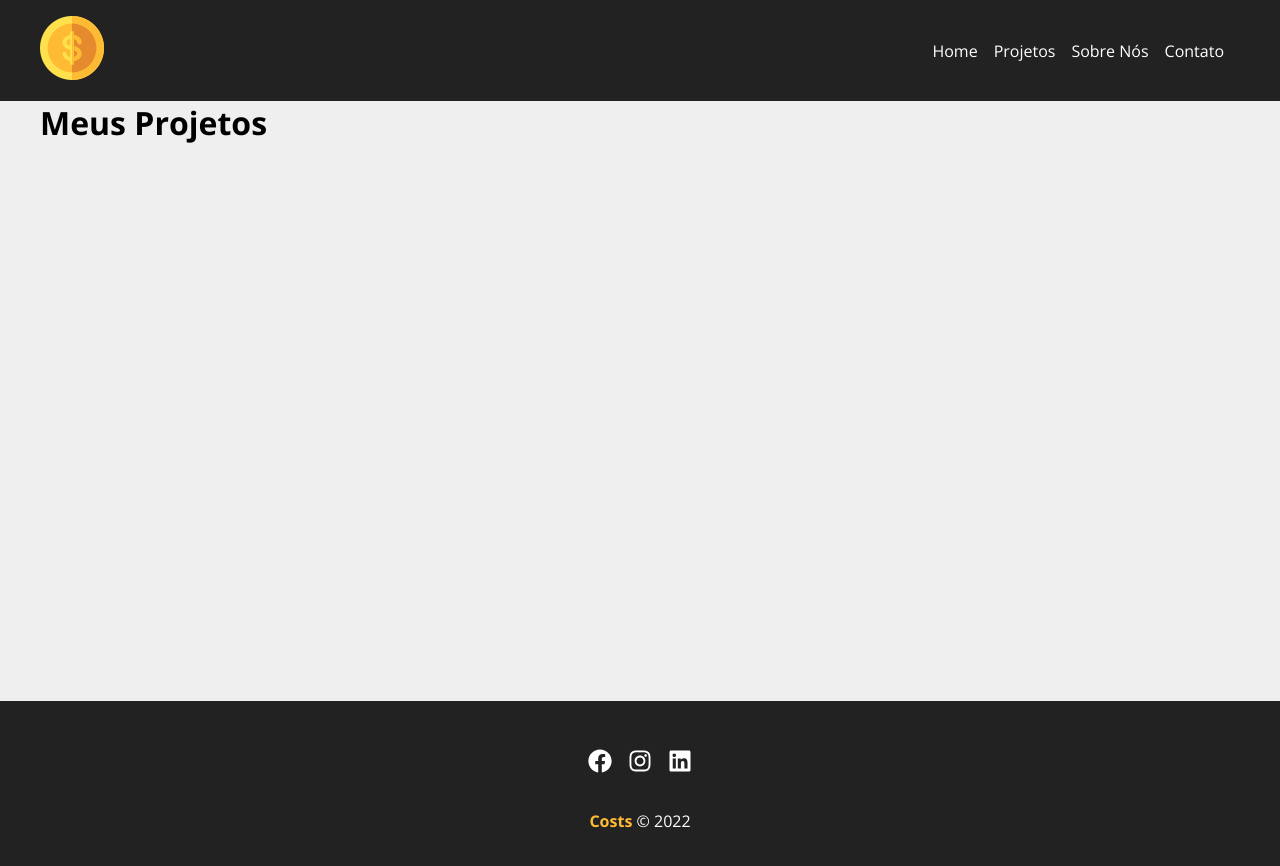
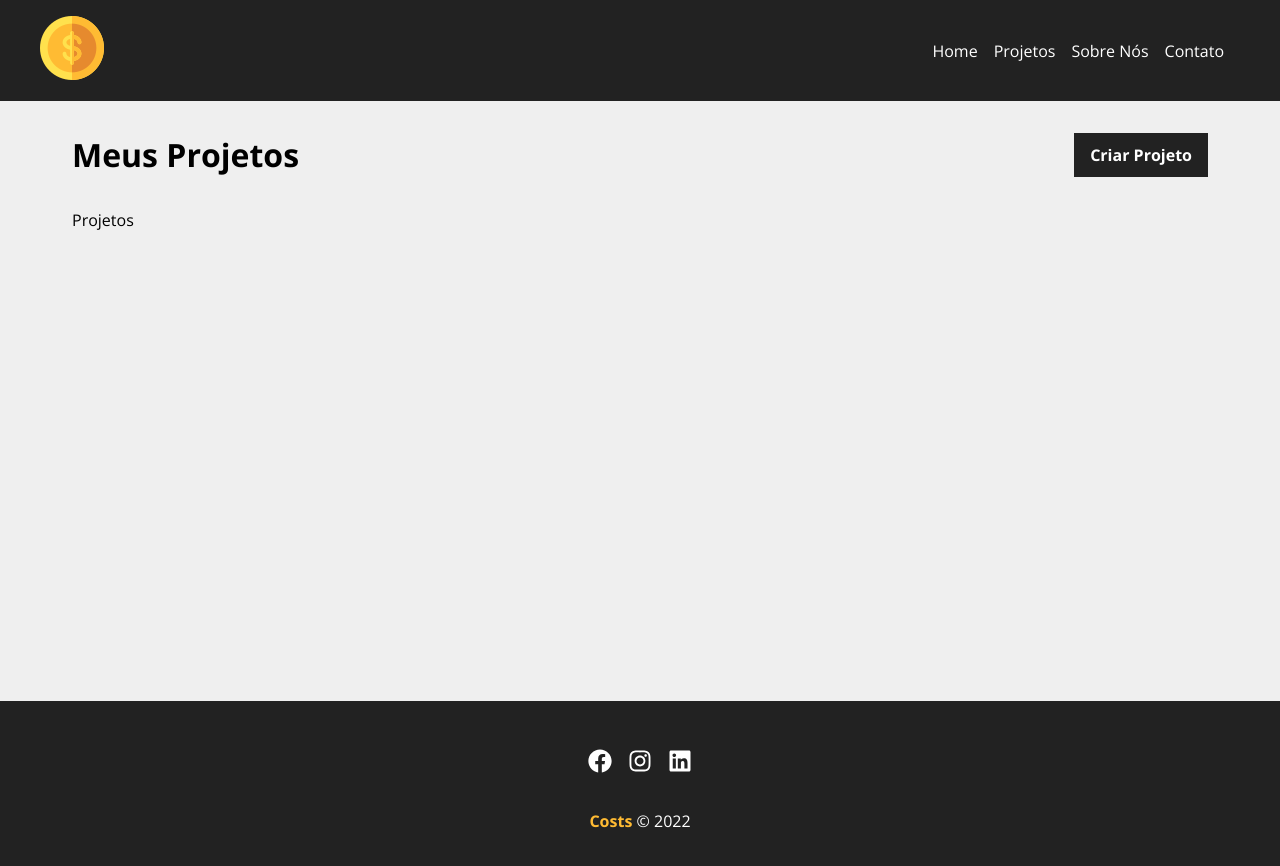
Before and after one commit to guipinheiro/costs-app, a React (Create React App) app: page /projects in a window 1280 px wide. Shown: the top 866 px of the page. Built offline with nearby package versions, Linux system fonts and the light colour scheme; the HTML template or start-up script is replaced by a standard one.

Commit message:
Added title and new projects button to Projects page

```diff
--- a/src/components/layout/styles/LinkButton.module.css
+++ b/src/components/layout/styles/LinkButton.module.css
@@ -1,7 +1,7 @@
 .btn {
 	background-color: #222;
 	color: white;
-	padding: 0.5em 1em;
+	padding: 0.7em 1em;
 	text-decoration: none;
 	transition: 0.5s;
 	font-weight: bold;
--- a/src/components/pages/Projects.js
+++ b/src/components/pages/Projects.js
@@ -1,6 +1,10 @@
+import styles from "./styles/Projects.module.css";
+
 import { useLocation } from "react-router-dom";
 
 import Message from "../layout/Message";
+import Container from "../layout/Container";
+import LinkButton from "../layout/LinkButton";
 
 function Projects() {
 	const location = useLocation();
@@ -10,9 +14,15 @@ function Projects() {
 	}
 
 	return (
-		<main>
-			<h1>Meus Projetos</h1>
+		<main className={styles.projectContainer}>
+			<div className={styles.titleContainer}>
+				<h1>Meus Projetos</h1>
+				<LinkButton to="/newproject" text="Criar Projeto" />
+			</div>
 			{message && <Message type="success" msg={message} />}
+			<Container customClass="start">
+				<p>Projetos</p>
+			</Container>
 		</main>
 	);
 }
--- a/src/components/pages/styles/Projects.module.css
+++ b/src/components/pages/styles/Projects.module.css
@@ -0,0 +1,11 @@
+.projectContainer {
+	max-width: 100%;
+	width: 100vw;
+	padding: 2em;
+}
+
+.titleContainer {
+	display: flex;
+	justify-content: space-between;
+	margin-bottom: 2em;
+}
```
Also changed, not shown: src/App.js (+2 -10 lines), 1 other file (tests, documents, lock files or other folders).
